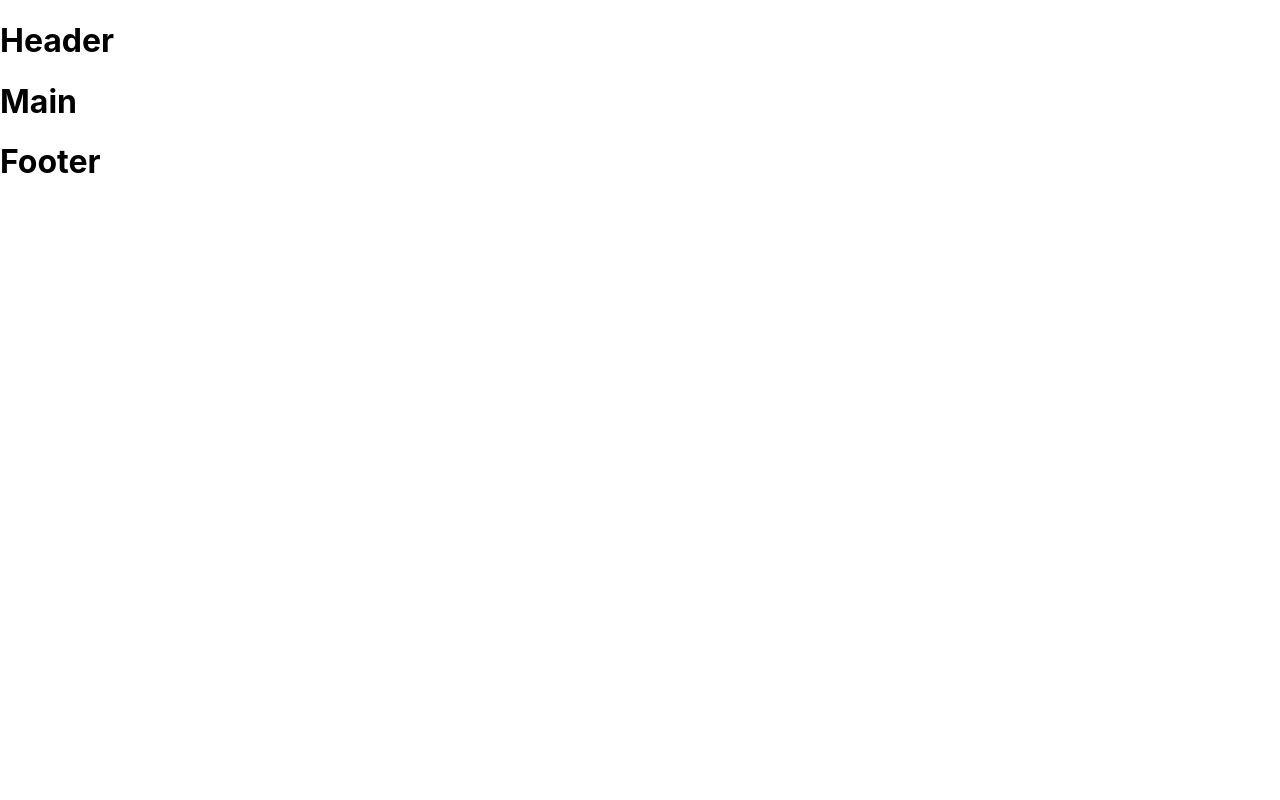
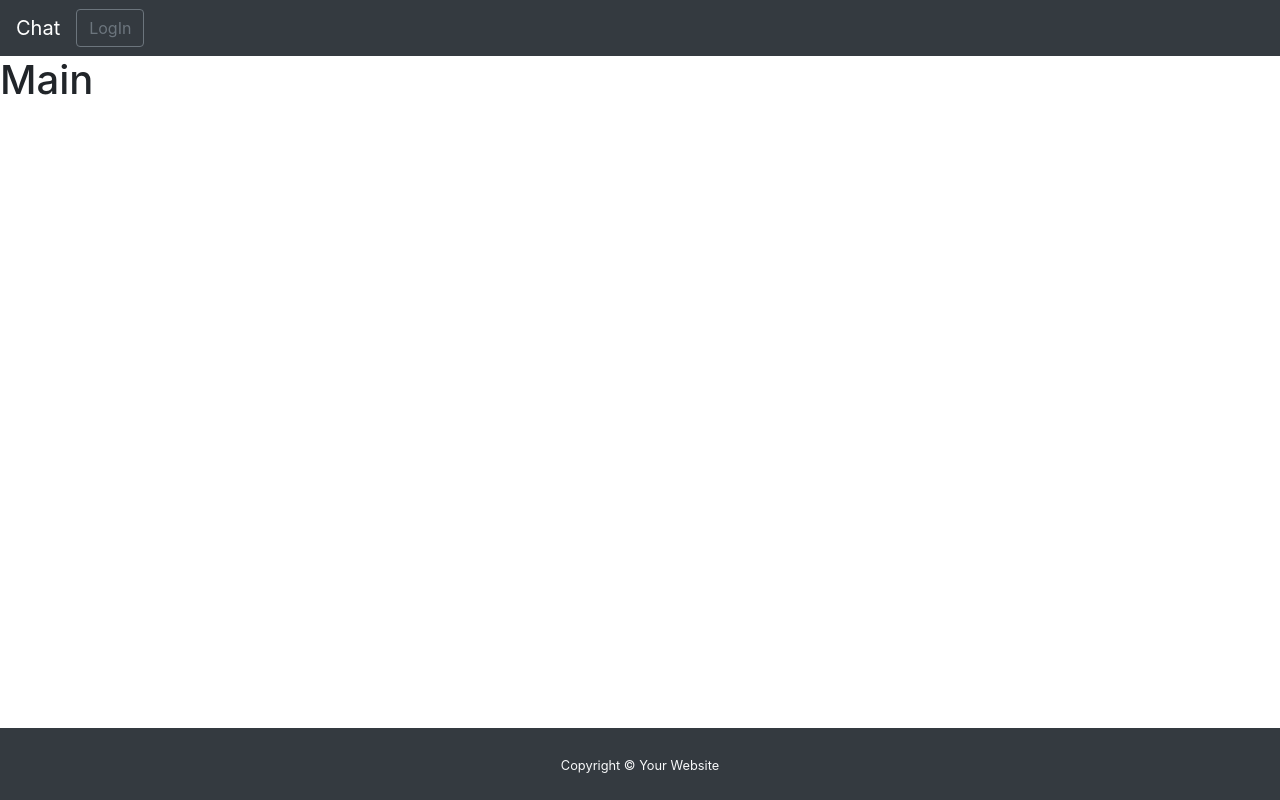
Before and after one commit to enerjaizzzer/chat, a React (Create React App) app: page / in a window 1280 px wide. Built offline with nearby package versions, Linux system fonts and the light colour scheme; no server answers.

Commit message:
feat: add standart footer

```diff
--- a/src/components/footer/Footer.js
+++ b/src/components/footer/Footer.js
@@ -1,9 +1,12 @@
 import React from 'react';
+import './footer.css';
 
 const Footer = () => (
-  <>
-    <h1>Footer</h1>
-  </>
+  <footer className="fixed-bottom py-4 bg-dark text-white-50">
+    <div className="container text-center text-light">
+      <small>Copyright &copy; Your Website</small>
+    </div>
+  </footer>
 );
 
 
--- a/src/components/header/Header.js
+++ b/src/components/header/Header.js
@@ -1,8 +1,15 @@
 import React from 'react';
+import {
+  Navbar,
+  Button,
+} from 'react-bootstrap';
 
 const Header = () => (
   <>
-    <h1>Header</h1>
+    <Navbar bg="dark" variant="dark">
+      <Navbar.Brand href="#home">Chat</Navbar.Brand>
+      <Button variant="outline-secondary">LogIn</Button>
+    </Navbar>
   </>
 );
 
--- a/src/index.js
+++ b/src/index.js
@@ -3,6 +3,7 @@ import ReactDOM from 'react-dom';
 import './index.css';
 import App from './App';
 import * as serviceWorker from './serviceWorker';
+import 'bootstrap/dist/css/bootstrap.min.css';
 
 ReactDOM.render(<App />, document.getElementById('root'));
 
--- a/src/utils/connectWebSocket.js
+++ b/src/utils/connectWebSocket.js
@@ -1,16 +1,16 @@
 const connectWebSocket = () => {
   const ws = new WebSocket('ws://st-chat.shas.tel');
 
-  ws.onopen = () => {
-    console.log('online');
+  ws.onopen = (e) => {
+    console.log('online', e);
   };
 
-  ws.onclose = () => {
-    console.log('disconnect');
+  ws.onclose = (e) => {
+    console.log('disconnect', e);
   };
 
-  ws.onmessage = () => {
-    console.log('message');
+  ws.onmessage = (e) => {
+    console.log('message', e);
   };
 };
 
```
Also changed, not shown: src/components/footer/footer.css (added).
